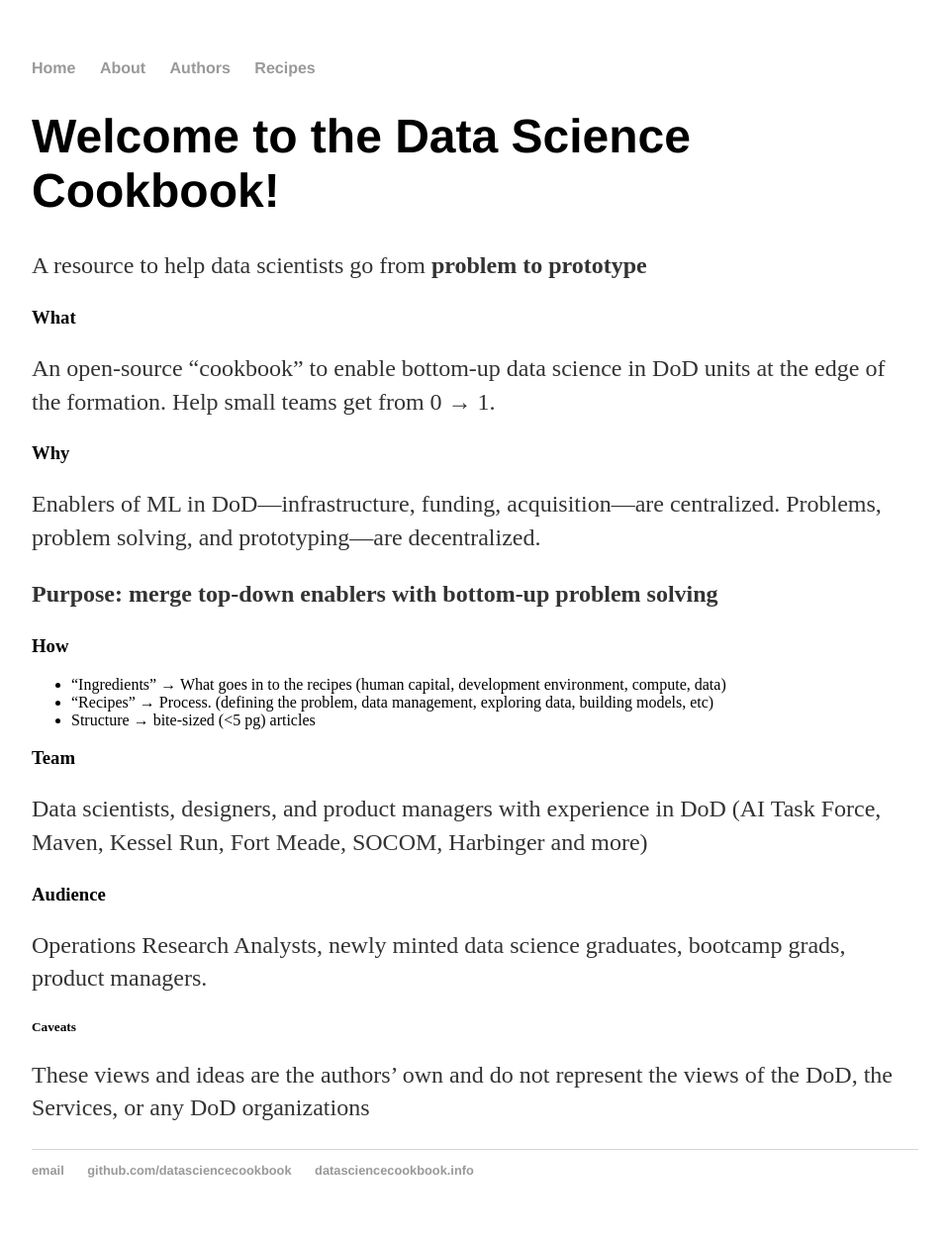
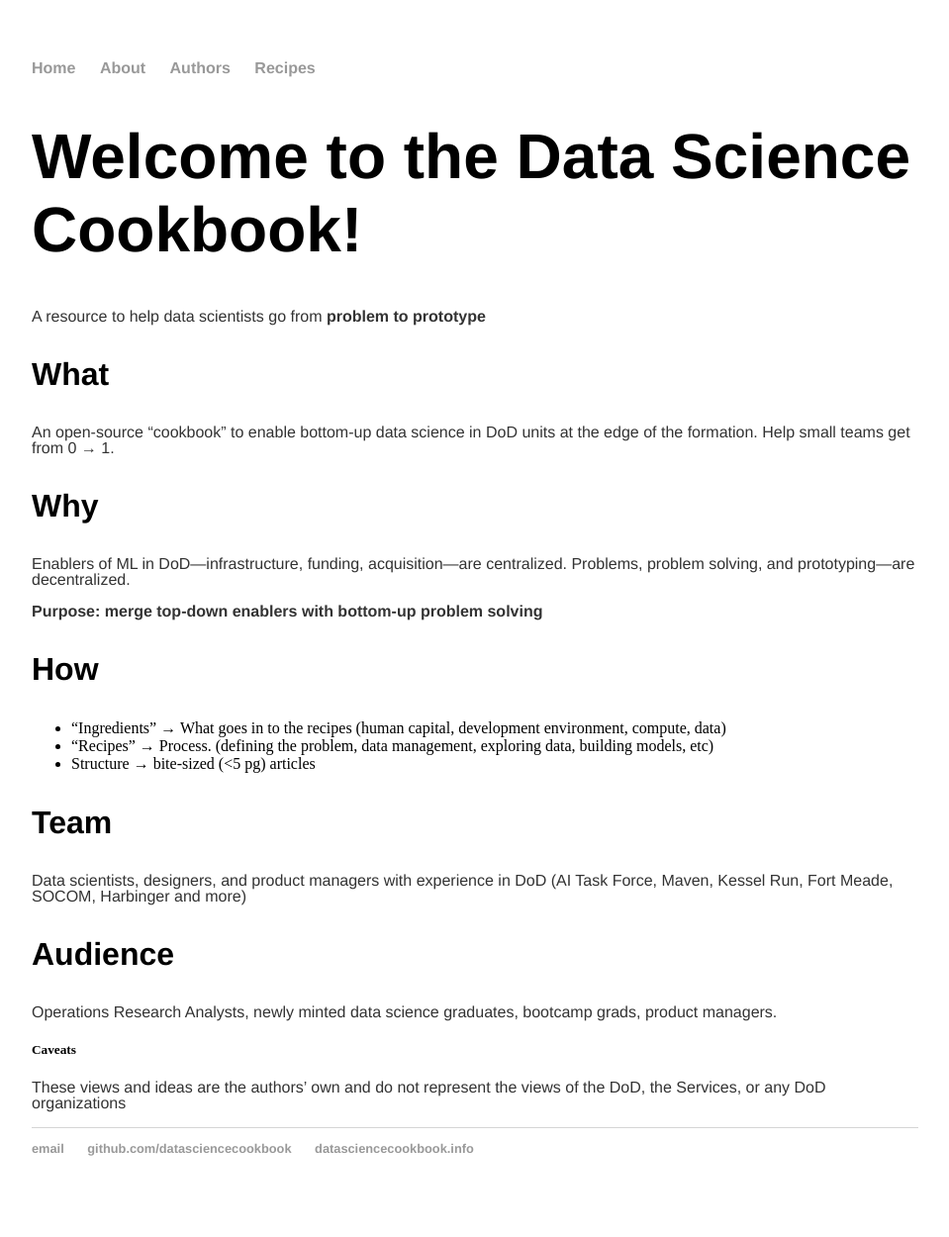
Before and after one commit to datasciencecookbook/datasciencecookbook.github.io, a Jekyll site: the page built from index.md, in a window 1280 px wide. Shown: the whole page at 99% size, without its empty margins (160-1119 px from the left). Built offline with Jekyll 4.4.1, drawn with Linux system fonts in a browser that asks for light colours; after the commit the page ends 1228 px from its top, so only the background shows below that.

Commit message:
Update main.css

```diff
--- a/css/main.css
+++ b/css/main.css
@@ -20,12 +20,27 @@
     text-decoration: underline;
 }
 h1 {
+    font-size: 4em;
+    font-family:'Helvetica', 'Arial', 'Sans-Serif';
+}
+h2 {
     font-size: 3em;
     font-family:'Helvetica', 'Arial', 'Sans-Serif';
 }
+h3 {
+    font-size: 2em;
+    font-family:'Helvetica', 'Arial', 'Sans-Serif';
+}
+h4 {
+    font-size: 1.5em;
+    font-family:'Helvetica', 'Arial', 'Sans-Serif';
+}
+
+
 p {
-    font-size: 1.5em;
-    line-height: 1.4em;
+    font-size: 1em;
+    line-height: 1em;
+    font-family:'Helvetica', 'Arial', 'Sans-Serif';
     color: #333;
 }
 footer {
```
